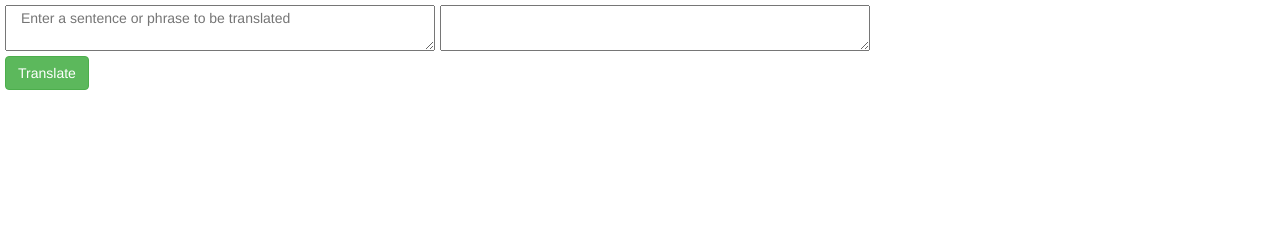
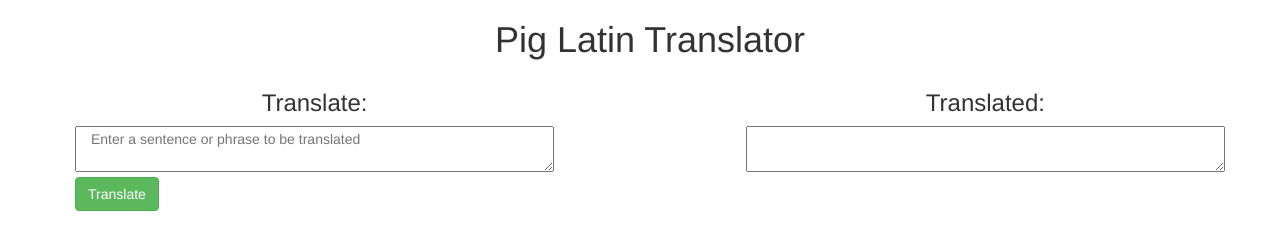
Before and after one commit to cojoco/angularCreative, a plain HTML site: page index.html in a window 1280 px wide. Drawn offline with nearby package versions, Linux system fonts and the light colour scheme.

Commit message:
css stuff

```diff
--- a/index.html
+++ b/index.html
@@ -7,12 +7,23 @@
 		<script src="https://ajax.googleapis.com/ajax/libs/angularjs/1.3.14/angular.min.js"></script>
 	</head>
 	<body ng-controller="myCtrl">
-		<div class="row">
-			<textarea class="input-large col-md-4" ng-model="toTranslate" placeholder="Enter a sentence or phrase to be translated"></textarea>
-			<textarea class="input-large col-md-4" ng-model="translated"></textarea>
-		</div>
-		<div class="row">
-			<button type="submit" class="btn btn-success" ng-click="translate()">Translate</button>
+		<div class="container">
+			<div class="row">
+				<h1>Pig Latin Translator</h1>
+			</div>
+			<div class="row">
+				<h3 class="col-md-5">Translate:</h2>
+				<span class="col-md-2"></span>
+				<h3 class="col-md-5">Translated:</h2>
+			</div>
+			<div class="row">
+				<textarea class="input-large col-md-5" ng-model="toTranslate" placeholder="Enter a sentence or phrase to be translated"></textarea>
+				<span class="col-md-2"></span>
+				<textarea class="input-large col-md-5" ng-model="translated"></textarea>
+			</div>
+			<div class="row">
+				<button type="submit" class="btn btn-success" ng-click="translate()">Translate</button>
+			</div>
 		</div>
 		<script src="scripts/angular.js"></script>
 	</body>
--- a/styles/style.css
+++ b/styles/style.css
@@ -3,7 +3,9 @@
 }
 
 textarea {
-	margin-right: 5px;
-	margin-top: 5px;
 	margin-bottom: 5px;
 }
+
+h1, h3 {
+	text-align: center;
+}
```
